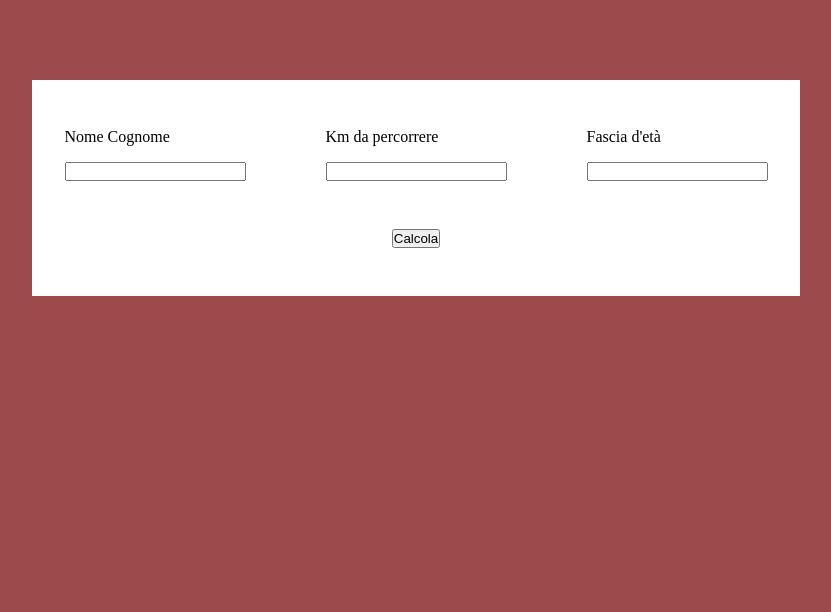
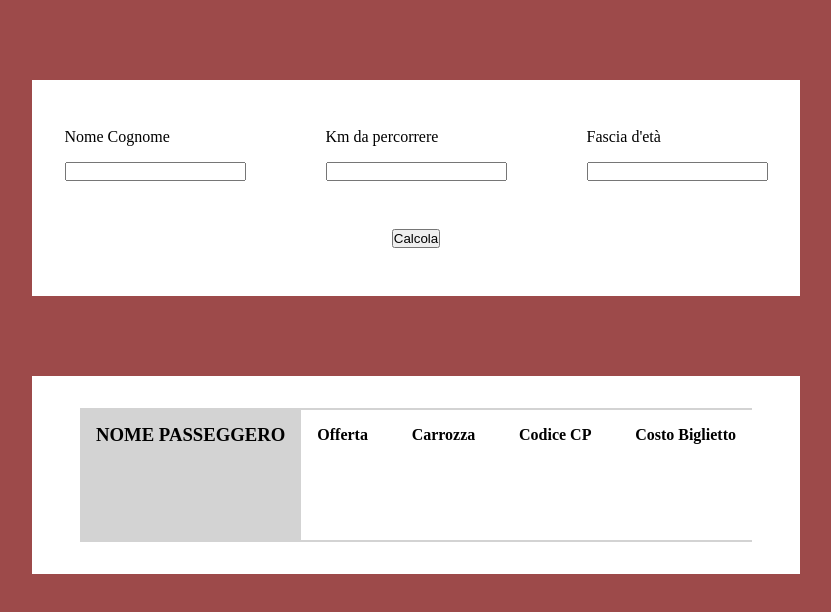
Before and after one commit to simoneevacca/js-biglietto-treno-form, a plain HTML site: page index.html in a window 1280 px wide. Shown: the whole page, without its empty margins (224-1055 px from the left). Drawn offline with Linux system fonts and the light colour scheme.

Commit message:
add name input and print him on ticket

```diff
--- a/assets/css/style.css
+++ b/assets/css/style.css
@@ -9,7 +9,7 @@ body {
     background-color: rgba(117, 0, 0, 0.708);
 }
 
-.container {
+.input {
     width: 60%;
     margin: auto;
     background-color: white;
@@ -32,3 +32,31 @@ body {
         margin-top: 3rem;
     }
 }
+
+.ticket {
+    width: 60%;
+    margin: auto;
+    background-color: white;
+    padding: 2rem 3rem;
+    margin-top: 5rem;
+    display: flex;
+
+    > .passenger {
+        background-color: lightgrey;
+        padding: 1rem;
+
+    }
+
+    > .details {
+        padding: 1rem;
+        border-top: 2px solid lightgrey;
+        border-bottom: 2px solid lightgrey;
+        display: flex;
+        flex-grow: 1;
+        justify-content: space-between;
+
+        & .value {
+            margin-top: 5rem;
+        }
+    }
+}
--- a/assets/js/main.js
+++ b/assets/js/main.js
@@ -1,11 +1,22 @@
 
 const distanceElement = document.getElementById('distance')
 const ageElement = document.getElementById('age')
-
+const passengerName = document.getElementById('name')
 const minorsDiscount = 0.2;
 const over65Discount = 0.4;
 console.log("LOG TEST " + distanceElement.value);
 console.log("LOG TEST " + ageElement.value);
+console.log("LOG TEST " + passengerName.value);
+
+
+
+
+
+
+
+
+
+
 
 
 
@@ -15,6 +26,13 @@ function(){
 
     console.log(distanceElement.value * 0.21);
     console.log(ageElement.value)
+    console.log(passengerName.value);
+
+
+    document.getElementById('ticketname').innerHTML = passengerName.value
+
+
+
 
     if (ageElement.value < 18) {
 
--- a/index.html
+++ b/index.html
@@ -10,7 +10,7 @@
 
 <body>
 
-    <div class="container">
+    <div class="input">
         <div class="first-row">
             <div>
                 <div class="tag">Nome Cognome</div>
@@ -33,6 +33,33 @@
         </div>
 
     </div>
+    <div class="ticket">
+        <div class="passenger">
+            <h3>NOME PASSEGGERO</h3>
+            <div id="ticketname"></div>
+        </div>
+        <div class="details">
+            <div class="offer">
+                <div><strong>Offerta</strong></div>
+                <div class="value"></div>
+            </div>
+            <div class="nc">
+                <div><strong>Carrozza</strong></div>
+                <div class="value"></div>
+            </div>
+            <div class="cp">
+                <div><strong>Codice CP</strong></div>
+                <div class="value"></div>
+            </div>
+            <div class="cost">
+                <div><strong>Costo Biglietto</strong></div>
+                <div class="value"></div>
+            </div>
+
+        </div>
+    </div>
+
+
 
     <script src="./assets/js/main.js"></script>
 </body>
```
